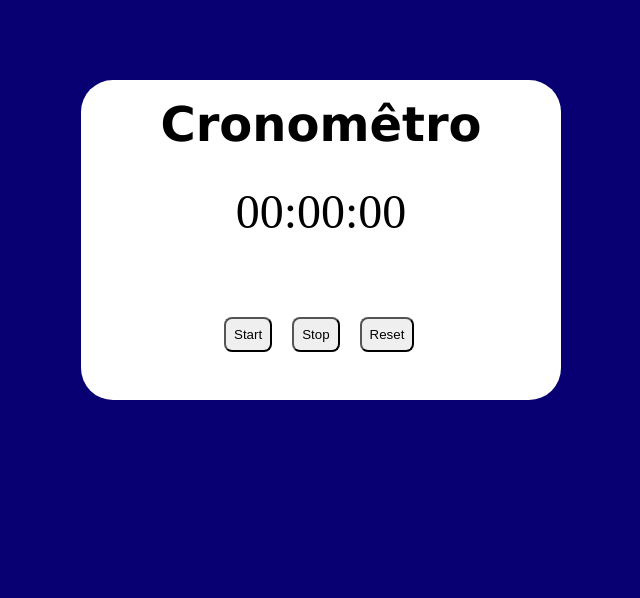
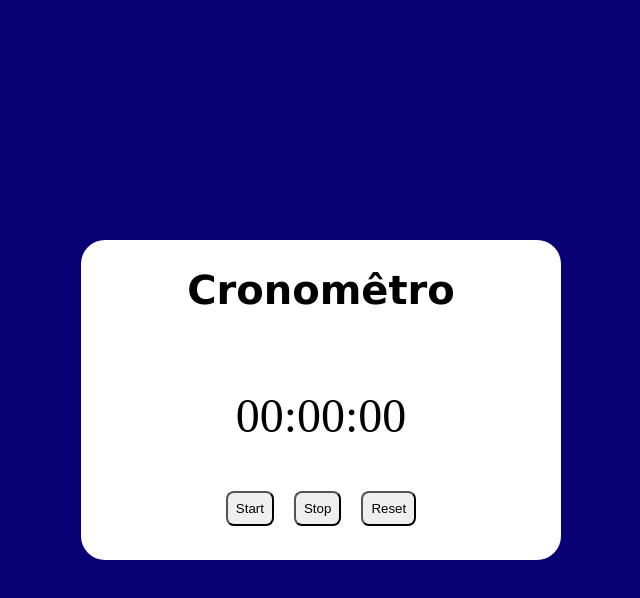
Before and after one commit to Pedroarthur1999/StopWatch_Js, a plain HTML site: page index.html in a window 1280 px wide. Shown: the whole page, without its empty margins (319-959 px from the left). Drawn offline with Linux system fonts and the light colour scheme.

Commit message:
Done alterations

```diff
--- a/index.html
+++ b/index.html
@@ -10,6 +10,7 @@
   </head>
 
   <body>
+    <div class="flex">
       <div class="container">
         <h1>Cronomêtro</h1>
 
@@ -22,6 +23,7 @@
           <button class="reset" >Reset</button>
         </div>
       </div>
+    </div>
     <script src="script.js"></script>
   </body>
 </html>
--- a/style.css
+++ b/style.css
@@ -6,24 +6,29 @@ body{
 }
 
 
+.flex{
+    display: flex;
+    width: 100vw;
+    height: 100vh;
+    align-items: center;
+    justify-content: center;
+}
 
 .container{
-    display: block;
+    display: flex;
     width: 30rem;
     height: 20rem;
     background-color: white;
-    border-radius: 2rem;
-    margin: auto;
-    margin-top: 5rem;
+    flex-direction: column;
+    border-radius: 1.5rem;
     align-items: center;
 }
 .container h1{
     position: relative;
-    top:1rem;
     color: rgb(0, 0, 0);
     font-family: 'Lucida Sans', 'Lucida Sans Regular', 'Lucida Grande', 'Lucida Sans Unicode', Geneva, Verdana, sans-serif;
     text-align: center;
-    font-size: 3rem;
+    font-size: 2.5rem;
 
 }
 .relogio{
@@ -31,18 +36,10 @@ body{
     font-size: 3rem;
 }
 .botao{
-    width: 30rem;
-    height: 2.5rem;
-    position: relative;
-    top: 30px;
-    left: 135px;
-    display: block;
-    justify-content: center;
 }
 .botao button{
     margin: 0 .5rem;
     padding: .5rem;
     border-radius: .5rem;
-
     cursor: pointer;
 }
```
Lines whose indentation alone changed are shown as unchanged.
